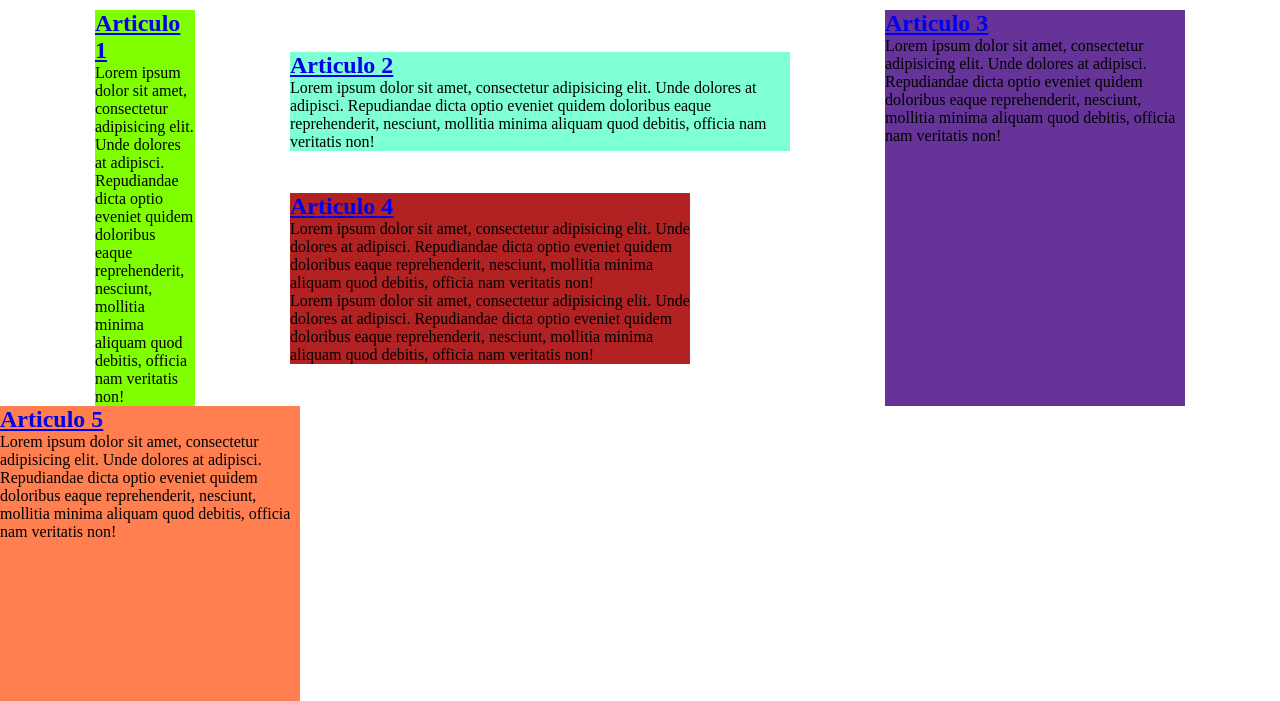
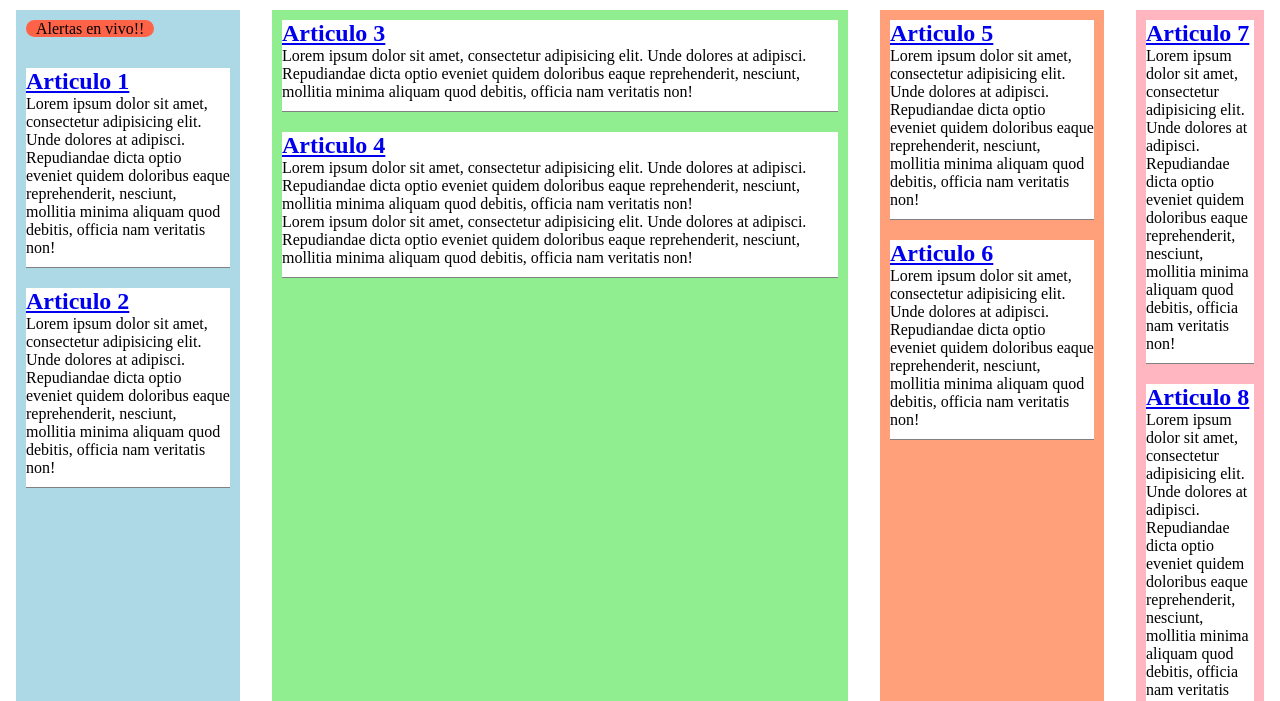
Before and after one commit to UTN-Curso-de-Programacion-Web-Grupo-2/posicionamiento-flex, a plain HTML site: page revista/index.html in a window 1280 px wide. Shown: the part 40-741 px from the top of the page. Drawn offline with Linux system fonts and the light colour scheme.

Commit message:
Nuevos modelos vistos el 04/05/2021.

```diff
--- /dev/null
+++ b/completa/css/estilos.css
@@ -0,0 +1,64 @@
+* {
+    margin: 0px;
+    padding: 0px;
+}
+
+html, body {
+    height: 100%;
+    width: 100%;
+}
+
+body {
+    background: url('../img/owl.png') no-repeat center lightsalmon;
+}
+
+footer {
+    position: fixed;
+    bottom: 0;
+    left: 0;
+    right: 0;
+}
+
+footer nav ul {
+    display: flex;
+    justify-content: center;
+    list-style: none;
+}
+
+footer nav ul li {
+    padding: 10px 15px;
+}
+
+footer nav ul li a {
+    text-decoration: none;
+    color: white;
+    font-size: 2em;
+    font-family: 'Itim', cursive;
+}
+
+main h1 {
+    position: fixed;
+    bottom: 15%;
+    left: 0;
+    right: 0;
+    font-size: 3em;
+    font-family: 'Itim', cursive;
+    text-align: center;
+    color: white;
+    font-weight: bold;
+}
+
+main {
+    height: 100%;
+    display: flex;
+    align-items: center;
+    justify-content: space-between;
+}
+
+main ul {
+    list-style: none;
+}
+
+main ul li {
+    padding: 10px;
+}
--- a/revista/estilos.css
+++ b/revista/estilos.css
@@ -19,72 +19,51 @@ header {
 }
 
 main {
+    padding-top: 50px;
+    display: flex;
+    justify-content: space-around;
+}
+
+#izquierda {
+    background: lightblue;
+    width: 17.5%;
+}
+
+#principal {
+    background: lightgreen;
+    width: 45%;
+}
+
+#derecha {
+    background: lightsalmon;
+    width: 17.5%;
+}
+
+aside {
+    background: lightpink;
+    width: 10%;
+}
+
+.panel-de-noticias {
     display: flex;
     flex-direction: column;
-    justify-content: space-evenly;
-    flex-wrap: wrap;
-    align-items: stretch;
-    padding-top: 50px;
-}
-
-
-article {
-    width: 100px;
-}
-
-.flexible {
-    display: flex;
-    flex-direction: row;
-    flex-wrap: nowrap;
-    justify-content: space-evenly;
     align-items: stretch;
 }
 
-#grupo_1 div {
-    display: flex;
-    flex-direction: column;
-    justify-content: space-evenly;
-    align-items: stretch;
+article {
+    margin: 10px;
+    padding-bottom: 10px;
+    border-bottom: 1px solid grey;
+    background: white;
 }
 
-#articulo_1 {
-    background: chartreuse;
+#alertas {
+    margin: 10px;
+    padding-bottom: 10px;
 }
 
-#articulo_2 {
-    background: aquamarine;
-    width: 500px;
+#alertas span {
+    border-radius: 10px;
+    padding: 0 10px;
+    background: tomato;
 }
-
-#articulo_3 {
-    background: rebeccapurple;
-    width: 300px;
-}
-
-#articulo_4 {
-    background: firebrick;
-    width: 400px;
-}
-
-#articulo_5 {
-    background: coral;
-    width: 300px;
-    height: 300px;
-}
-
-#articulo_6 {
-    background: indianred;
-    height: 200px;
-    width: 400px;
-}
-
-#articulo_7 {
-    background: navy;
-    width: 500px;
-}
-
-#articulo_8 {
-    background: fuchsia;
-    height: 300px;
-    width: 500px;
-}
--- a/revista/index.html
+++ b/revista/index.html
@@ -14,7 +14,12 @@
             </h1>
         </header>
         <main>
-            <div class="flexible" id="grupo_1">
+            <section id="izquierda" class="panel-de-noticias">
+                <div id="alertas">
+                    <span>
+                        Alertas en vivo!!
+                    </span>
+                </div>
                 <article id="articulo_1">
                     <a href="articulo.html">
                         <h2>
@@ -25,11 +30,22 @@
                         Lorem ipsum dolor sit amet, consectetur adipisicing elit. Unde dolores at adipisci. Repudiandae dicta optio eveniet quidem doloribus eaque reprehenderit, nesciunt, mollitia minima aliquam quod debitis, officia nam veritatis non!
                     </p>
                 </article>
-                <div>
                 <article id="articulo_2">
                     <a href="articulo.html">
                         <h2>
                             Articulo 2
+                        </h2>
+                    </a>
+                    <p>
+                        Lorem ipsum dolor sit amet, consectetur adipisicing elit. Unde dolores at adipisci. Repudiandae dicta optio eveniet quidem doloribus eaque reprehenderit, nesciunt, mollitia minima aliquam quod debitis, officia nam veritatis non!
+                    </p>
+                </article>
+            </section>
+            <section id="principal" class="panel-de-noticias">
+                <article id="articulo_3">
+                    <a href="articulo.html">
+                        <h2>
+                            Articulo 3
                         </h2>
                     </a>
                     <p>
@@ -49,18 +65,8 @@
                         Lorem ipsum dolor sit amet, consectetur adipisicing elit. Unde dolores at adipisci. Repudiandae dicta optio eveniet quidem doloribus eaque reprehenderit, nesciunt, mollitia minima aliquam quod debitis, officia nam veritatis non!
                     </p>
                 </article>
-                </div>
-                <article id="articulo_3">
-                    <a href="articulo.html">
-                        <h2>
-                            Articulo 3
-                        </h2>
-                    </a>
-                    <p>
-                        Lorem ipsum dolor sit amet, consectetur adipisicing elit. Unde dolores at adipisci. Repudiandae dicta optio eveniet quidem doloribus eaque reprehenderit, nesciunt, mollitia minima aliquam quod debitis, officia nam veritatis non!
-                    </p>
-                </article>
-            </div>
+            </section>
+            <section id="derecha" class="panel-de-noticias">
                 <article id="articulo_5">
                     <a href="articulo.html">
                         <h2>
@@ -81,6 +87,8 @@
                         Lorem ipsum dolor sit amet, consectetur adipisicing elit. Unde dolores at adipisci. Repudiandae dicta optio eveniet quidem doloribus eaque reprehenderit, nesciunt, mollitia minima aliquam quod debitis, officia nam veritatis non!
                     </p>
                 </article>
+            </section>
+            <aside class="panel-de-noticias">
                 <article id="articulo_7">
                     <a href="articulo.html">
                         <h2>
@@ -101,6 +109,27 @@
                         Lorem ipsum dolor sit amet, consectetur adipisicing elit. Unde dolores at adipisci. Repudiandae dicta optio eveniet quidem doloribus eaque reprehenderit, nesciunt, mollitia minima aliquam quod debitis, officia nam veritatis non!
                     </p>
                 </article>
+                <article id="articulo_9">
+                    <a href="articulo.html">
+                        <h2>
+                            Articulo 9
+                        </h2>
+                    </a>
+                    <p>
+                        Lorem ipsum dolor sit amet, consectetur adipisicing elit. Unde dolores at adipisci. Repudiandae dicta optio eveniet quidem doloribus eaque reprehenderit, nesciunt, mollitia minima aliquam quod debitis, officia nam veritatis non!
+                    </p>
+                </article>
+                <article id="articulo_10">
+                    <a href="articulo.html">
+                        <h2>
+                            Articulo 10
+                        </h2>
+                    </a>
+                    <p>
+                        Lorem ipsum dolor sit amet, consectetur adipisicing elit. Unde dolores at adipisci. Repudiandae dicta optio eveniet quidem doloribus eaque reprehenderit, nesciunt, mollitia minima aliquam quod debitis, officia nam veritatis non!
+                    </p>
+                </article>
+            </aside>
         </main>
     </body>
 </html>
```
Also changed, not shown: completa/index.html (added, +74 -0 lines), template.html (+1 -1 lines), completa/img/facebook.png (added), completa/img/instagram.png (added), completa/img/owl.png (added), completa/img/twitter.png (added), 1 other file. Lines whose indentation alone changed are shown as unchanged.
